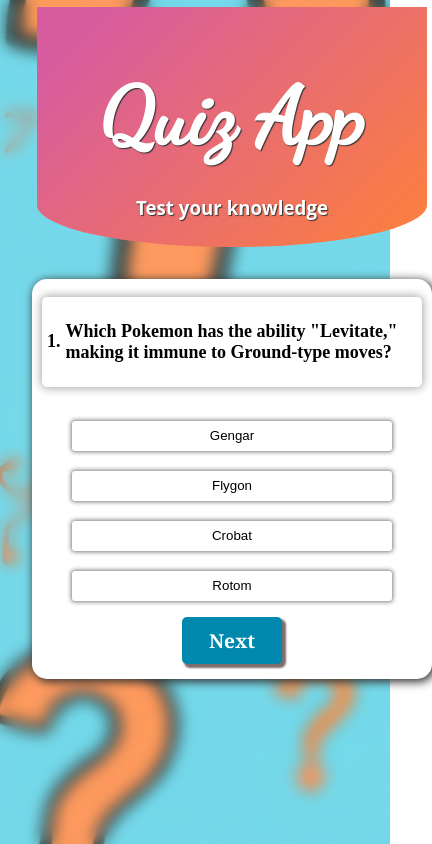
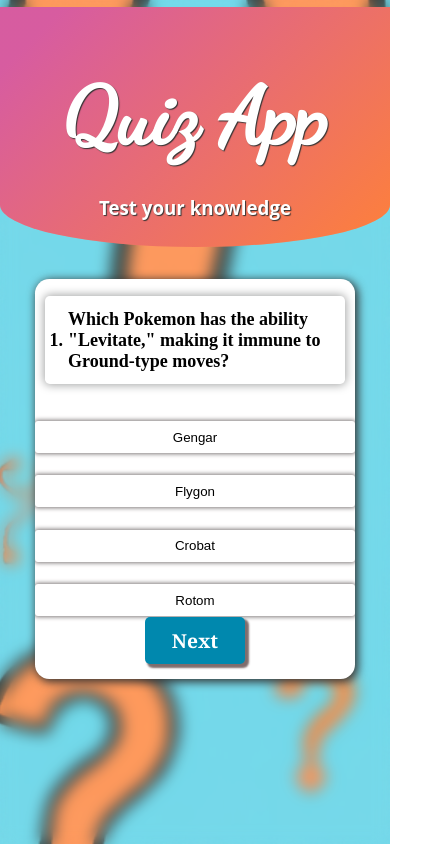
Before and after one commit to dipesh2508/React-Quiz, a React (Create React App) app: page / in a window 390 px wide. Shown: the whole page, 432 px wide, since content can reach past the window. Built offline with nearby package versions, Linux system fonts and the light colour scheme.

Commit message:
added responsive design

```diff
--- a/src/components/quiz/quiz.css
+++ b/src/components/quiz/quiz.css
@@ -3,28 +3,28 @@
     display: flex;
     align-items: center;
     flex-direction: column;
-    min-height: 400px;
-    width: 400px;
+    min-height: 25rem;
+    width: 25rem;
     margin: 2rem;
     background-color: white;
-    border-radius: 15px;
+    border-radius: 0.9rem;
     box-shadow: 2px 2px 10px 1px #333;
     overflow: hidden;
-    padding: 10px;
+    padding: 0.6rem;
     position: relative;
 
   }
 
   .question{
-    margin:8px;
+    margin:0.5rem;
     box-shadow: 0px 0px 10px 1px #a2a3a3;
-    border-radius: 5px;
-    padding:5px;
+    border-radius: 0.3rem;
+    padding:0.3rem;
     font-size: large;
     font-weight: 600;
     font-family: 'Times New Roman', Times, serif;
     min-width: 100%;
-    min-height: 90px;
+    min-height: 5.5rem;
     display: flex;
     justify-content: center;
     align-items: center;
@@ -35,9 +35,9 @@
   .option-container{
     display: flex;
     flex-direction: column;
-    margin:6px 4px;
+    margin:0.4rem 0.25rem;
     width: 100%;
-    padding: 10px;
+    padding: 0.7rem;
     flex-wrap: nowrap;
     align-items: center;
   }
@@ -51,8 +51,8 @@
     border:none;
     outline: none;
     transition: 0.3s;
-    margin: 10px;
-    min-height: 30px;
+    margin: 0.7rem;
+    min-height: 2rem;
     background-color: white;
     width: 20rem;
 
@@ -93,3 +93,9 @@
     font-size: 40px;
     text-align: center;
   }
+
+  @media screen and (max-width:600px) {
+    .container{
+        width: 82%
+    }
+  }
```
